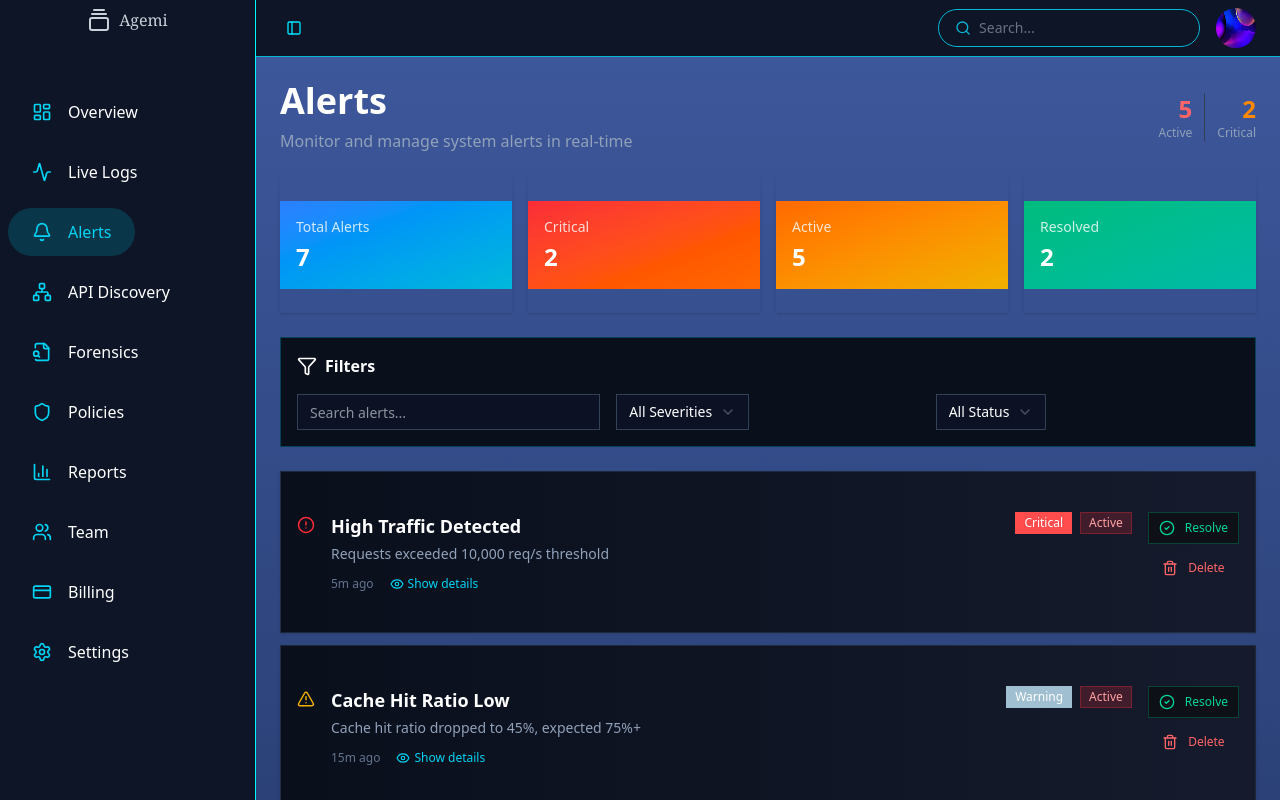
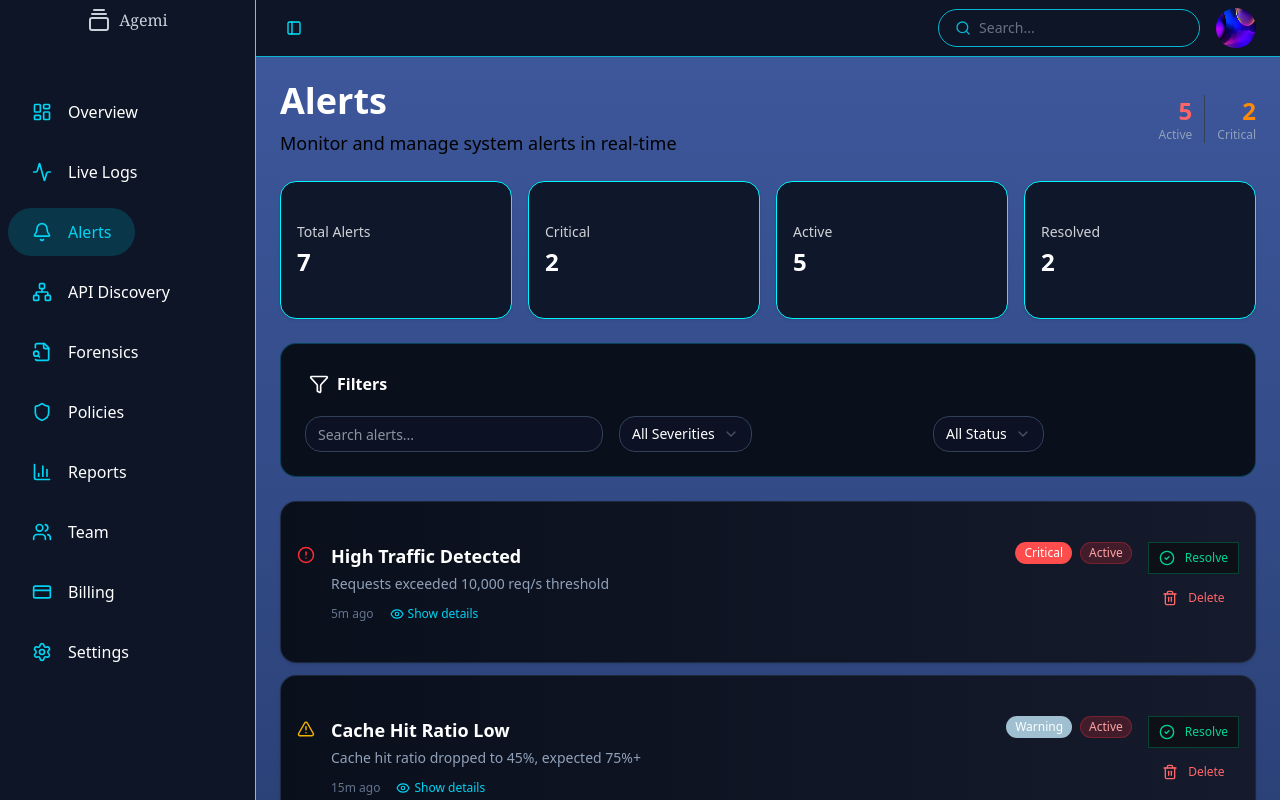
Before and after one commit to zeemscript/agemi_v1, a Next.js app: page /dashboard/alerts in a window 1280 px wide. Shown: the top 800 px of the page. Built offline with nearby package versions, Linux system fonts and the light colour scheme.

Commit message:
feat: enhance Alerts page styling with improved text colors, rounded elements, and consistent UI components

```diff
--- a/app/dashboard/alerts/page.jsx
+++ b/app/dashboard/alerts/page.jsx
@@ -253,7 +253,7 @@ export default function AlertsPage() {
             <h1 className="text-3xl sm:text-4xl font-bold text-white">
               Alerts
             </h1>
-            <p className="text-slate-400 mt-2">
+            <p className="text-black font-medium text-lg mt-2">
               Monitor and manage system alerts in real-time
             </p>
           </div>
@@ -278,38 +278,35 @@ export default function AlertsPage() {
         initial={{ opacity: 0, y: 20 }}
         animate={{ opacity: 1, y: 0 }}
         transition={{ duration: 0.4, delay: 0.1 }}
-        className="grid grid-cols-2 sm:grid-cols-4 gap-3 sm:gap-4"
+        className="grid grid-cols-2 sm:grid-cols-4 gap-3 sm:gap-4 rounded-2xl"
       >
         {[
           {
             label: "Total Alerts",
             value: totalCount,
-            color: "from-blue-500 to-cyan-500",
+
           },
           {
             label: "Critical",
             value: criticalCount,
-            color: "from-red-500 to-orange-500",
+
           },
           {
             label: "Active",
             value: activeCount,
-            color: "from-orange-500 to-yellow-500",
+
           },
           {
             label: "Resolved",
             value: alerts.filter((a) => a.status === "resolved").length,
-            color: "from-emerald-500 to-teal-500",
+
           },
         ].map((stat, idx) => (
           <Card
             key={idx}
-            className="bg-gradient-to-br border-0 text-white overflow-hidden"
-            style={{
-              backgroundImage: `linear-gradient(135deg, var(--tw-gradient-stops))`,
-            }}
+            className="bg-slate-900 text-white overflow-hidden rounded-2xl"
           >
-            <div className={`bg-gradient-to-br ${stat.color} p-4`}>
+            <div className="p-4">
               <div className="text-sm text-white/80">{stat.label}</div>
               <div className="text-2xl font-bold mt-1">{stat.value}</div>
             </div>
@@ -322,9 +319,9 @@ export default function AlertsPage() {
         initial={{ opacity: 0, y: 20 }}
         animate={{ opacity: 1, y: 0 }}
         transition={{ duration: 0.4, delay: 0.2 }}
-        className="bg-[#0A0F1C] border border-cyan-500/30 rounded-lg p-4 space-y-4"
+        className="bg-[#0A0F1C] border border-cyan-500/30 rounded-2xl p-6 space-y-4"
       >
-        <div className="flex items-center gap-2 text-white">
+        <div className="flex items-center gap-2 text-white p-1">
           <Filter size={20} />
           <span className="font-semibold">Filters</span>
         </div>
@@ -335,32 +332,32 @@ export default function AlertsPage() {
             placeholder="Search alerts..."
             value={searchTerm}
             onChange={(e) => setSearchTerm(e.target.value)}
-            className="bg-slate-900/50 border-slate-700 text-white placeholder-slate-500"
+            className="bg-slate-900/50 border-slate-700 text-white placeholder-slate-500 rounded-2xl"
           />
 
           {/* Severity Filter */}
           <Select value={severityFilter} onValueChange={setSeverityFilter}>
-            <SelectTrigger className="bg-slate-900/50 border-slate-700 text-white">
+            <SelectTrigger className="bg-slate-900/50 border-slate-700 text-white rounded-2xl">
               <SelectValue placeholder="Filter by severity" />
             </SelectTrigger>
-            <SelectContent className="bg-slate-900 border-slate-700">
-              <SelectItem value="all">All Severities</SelectItem>
-              <SelectItem value="critical">Critical</SelectItem>
-              <SelectItem value="high">High</SelectItem>
-              <SelectItem value="warning">Warning</SelectItem>
-              <SelectItem value="info">Info</SelectItem>
+            <SelectContent className="bg-slate-900 border-slate-700 rounded-2xl">
+              <SelectItem value="all" className="rounded-2xl">All Severities</SelectItem>
+              <SelectItem value="critical" className="rounded-2xl">Critical</SelectItem>
+              <SelectItem value="high" className="rounded-2xl">High</SelectItem>
+              <SelectItem value="warning" className="rounded-2xl">Warning</SelectItem>
+              <SelectItem value="info" className="rounded-2xl">Info</SelectItem>
             </SelectContent>
           </Select>
 
           {/* Status Filter */}
-          <Select value={statusFilter} onValueChange={setStatusFilter}>
-            <SelectTrigger className="bg-slate-900/50 border-slate-700 text-white">
+          <Select value={statusFilter} onValueChange={setStatusFilter} className="rounded-2xl">
+            <SelectTrigger className="bg-slate-900/50 border-slate-700 text-white rounded-2xl">
               <SelectValue placeholder="Filter by status" />
             </SelectTrigger>
-            <SelectContent className="bg-slate-900 border-slate-700">
-              <SelectItem value="all">All Status</SelectItem>
-              <SelectItem value="active">Active</SelectItem>
-              <SelectItem value="resolved">Resolved</SelectItem>
+            <SelectContent className="bg-slate-900 border-slate-700 rounded-2xl">
+              <SelectItem value="all" className="rounded-2xl">All Status</SelectItem>
+              <SelectItem value="active" className="rounded-2xl">Active</SelectItem>
+              <SelectItem value="resolved" className="rounded-2xl">Resolved</SelectItem>
             </SelectContent>
           </Select>
         </div>
@@ -420,7 +417,7 @@ export default function AlertsPage() {
                 transition={{ duration: 0.2 }}
                 layoutId={`alert-${alert.id}`}
               >
-                <Card className="bg-gradient-to-r from-[#0A0F1C] to-[#151B2C] border border-slate-700/50 hover:border-cyan-500/30 transition-all duration-300 overflow-hidden">
+                <Card className="bg-gradient-to-r from-[#0A0F1C] to-[#151B2C] rounded-2xl border border-slate-700/50 hover:border-cyan-500/30 transition-all duration-300 overflow-hidden">
                   <CardContent className="p-0">
                     <div className="flex gap-4 p-4">
                       {/* Icon */}
@@ -432,7 +429,7 @@ export default function AlertsPage() {
                       <div className="flex-1 min-w-0">
                         <div className="flex items-start justify-between gap-3 flex-wrap">
                           <div className="flex-1">
-                            <h3 className="text-white font-semibold text-base sm:text-lg">
+                            <h3 className="text-white font-semibold text-base sm:text-lg rounded-2xl">
                               {alert.title}
                             </h3>
                             <p className="text-slate-400 text-sm mt-1">
@@ -444,12 +441,12 @@ export default function AlertsPage() {
                           <div className="flex gap-2 flex-wrap justify-end">
                             <Badge
                               variant={getSeverityBadgeColor(alert.severity)}
-                              className="capitalize"
+                              className="capitalize rounded-2xl"
                             >
                               {alert.severity}
                             </Badge>
                             <Badge
-                              className={`capitalize border ${getStatusColor(
+                              className={`capitalize border  rounded-2xl ${getStatusColor(
                                 alert.status
                               )}`}
                               variant="outline"
```
